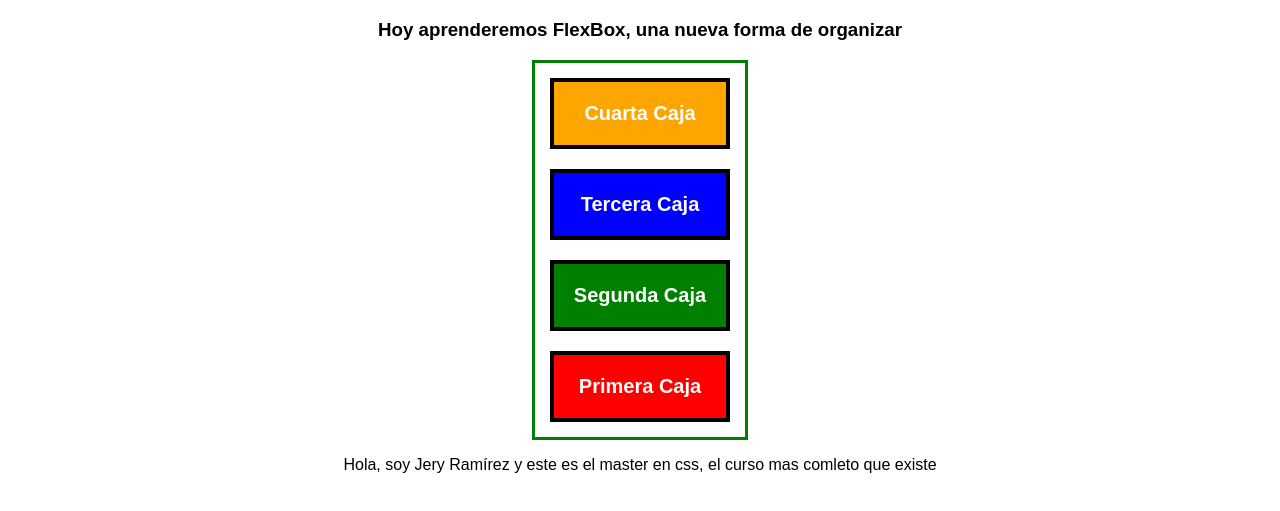
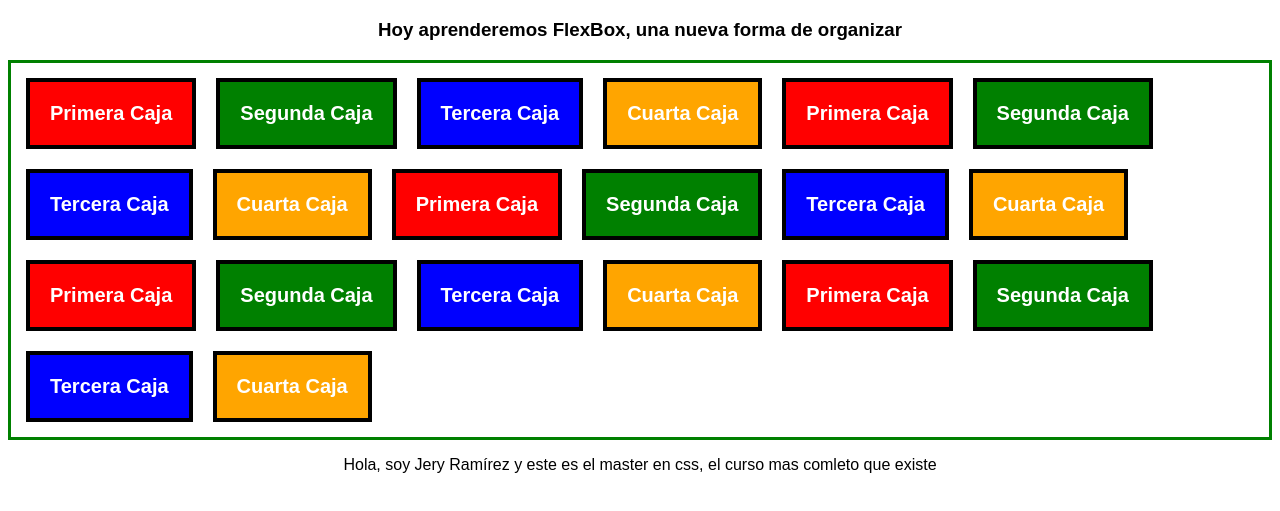
Before and after one commit to Rafadinho85/flexbox, a plain HTML site: page index.html in a window 1280 px wide. Shown: the part 61-572 px from the top of the page. Drawn offline with Linux system fonts and the light colour scheme.

Commit message:
envoltorio en flex

```diff
--- a/index.html
+++ b/index.html
@@ -22,6 +22,54 @@
             <div class="caja orange">
                 Cuarta Caja
             </div>
+            <div class="caja red">
+                Primera Caja
+            </div>
+            <div class="caja green">
+                Segunda Caja
+            </div>
+            <div class="caja blue">
+                Tercera Caja
+            </div>
+            <div class="caja orange">
+                Cuarta Caja
+            </div>
+            <div class="caja red">
+                Primera Caja
+            </div>
+            <div class="caja green">
+                Segunda Caja
+            </div>
+            <div class="caja blue">
+                Tercera Caja
+            </div>
+            <div class="caja orange">
+                Cuarta Caja
+            </div>
+            <div class="caja red">
+                Primera Caja
+            </div>
+            <div class="caja green">
+                Segunda Caja
+            </div>
+            <div class="caja blue">
+                Tercera Caja
+            </div>
+            <div class="caja orange">
+                Cuarta Caja
+            </div>
+            <div class="caja red">
+                Primera Caja
+            </div>
+            <div class="caja green">
+                Segunda Caja
+            </div>
+            <div class="caja blue">
+                Tercera Caja
+            </div>
+            <div class="caja orange">
+                Cuarta Caja
+            </div>
         </section>
 
         <p>Hola, soy Jery Ramírez y este es el master en css, el curso
--- a/styles.css
+++ b/styles.css
@@ -5,9 +5,10 @@ body{
 #layout{
     border: 3px solid green;
     padding: 5px;
-    display: inline-flex;
+    display: flex;
     /*display: inline-flex;*/
-    flex-direction: column-reverse;
+    flex-direction: row;
+    flex-flow: row wrap;
 }
 
 .caja{
@@ -19,6 +20,7 @@ body{
     padding: 20px;
     border: 4px solid black;
     margin: 10px;
+
 }
 
 .red{
```
Also changed, not shown: Guía de flexbox.txt.
